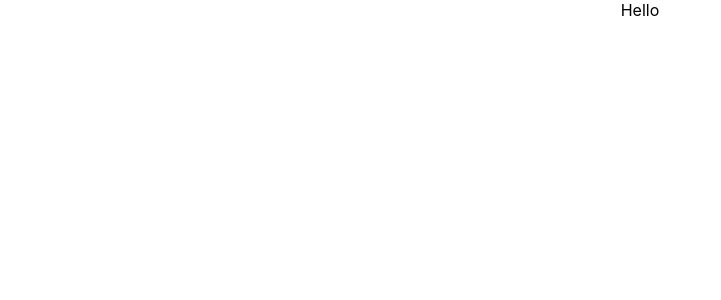
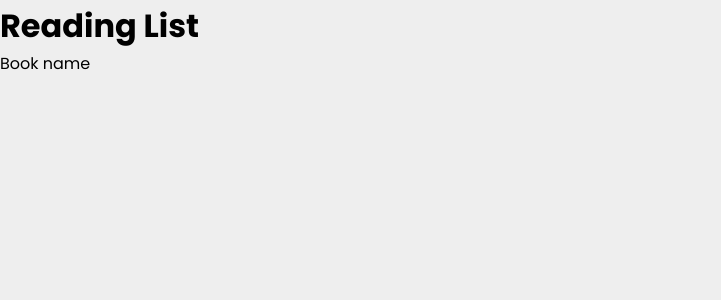
Before and after one commit to dennyhong96/graphql-node-react, a React (Create React App) app in the folder client/: page / in a window 1280 px wide. Shown: the top 300 px of the page, without its empty margins (0-721 px from the left). Built offline with nearby package versions, Linux system fonts and the light colour scheme.

Commit message:
Setup BookList component

```diff
--- a/client/package.json
+++ b/client/package.json
@@ -30,5 +30,6 @@
       "last 1 firefox version",
       "last 1 safari version"
     ]
-  }
+  },
+  "proxy": "http://localhost:5000"
 }
--- a/client/src/App.css
+++ b/client/src/App.css
@@ -1,38 +1,43 @@
-.App {
-  text-align: center;
+@import url("https://fonts.googleapis.com/css2?family=Poppins:ital,wght@0,100;0,200;0,300;0,400;0,500;0,600;0,700;0,800;0,900;1,100;1,200;1,300;1,400;1,500;1,600;1,700;1,800;1,900&display=swap");
+
+*,
+*::before,
+*::after {
+  margin: 0;
+  padding: 0;
+  box-sizing: border-box;
 }
 
-.App-logo {
-  height: 40vmin;
-  pointer-events: none;
+html {
+  font-size: 62.5%;
 }
 
-@media (prefers-reduced-motion: no-preference) {
-  .App-logo {
-    animation: App-logo-spin infinite 20s linear;
+body {
+  font-family: "Poppins", sans-serif;
+  font-size: 1.6rem;
+  line-height: 1.6;
+  font-weight: 400;
+  background-color: #eee;
+}
+
+a {
+  text-decoration: none;
+  color: inherit;
+}
+
+button {
+  border: none;
+  cursor: pointer;
+  &:focus {
+    outline: none;
   }
 }
 
-.App-header {
-  background-color: #282c34;
-  min-height: 100vh;
-  display: flex;
-  flex-direction: column;
-  align-items: center;
-  justify-content: center;
-  font-size: calc(10px + 2vmin);
-  color: white;
+ul,
+ol {
+  list-style: none;
 }
 
-.App-link {
-  color: #61dafb;
+img {
+  width: 100%;
 }
-
-@keyframes App-logo-spin {
-  from {
-    transform: rotate(0deg);
-  }
-  to {
-    transform: rotate(360deg);
-  }
-}
--- a/client/src/App.js
+++ b/client/src/App.js
@@ -1,9 +1,15 @@
 import React from "react";
 
+import BookList from "./components/BookList";
 import "./App.css";
 
 function App() {
-  return <div className="App">Hello</div>;
+  return (
+    <div id="main">
+      <h1>Reading List</h1>
+      <BookList />
+    </div>
+  );
 }
 
 export default App;
--- /dev/null
+++ b/client/src/components/BookList.js
@@ -0,0 +1,13 @@
+import React from "react";
+
+const BookList = () => {
+  return (
+    <div>
+      <ul id="book-list">
+        <li>Book name</li>
+      </ul>
+    </div>
+  );
+};
+
+export default BookList;
--- a/client/src/index.css
+++ /dev/null
@@ -1,13 +0,0 @@
-body {
-  margin: 0;
-  font-family: -apple-system, BlinkMacSystemFont, 'Segoe UI', 'Roboto', 'Oxygen',
-    'Ubuntu', 'Cantarell', 'Fira Sans', 'Droid Sans', 'Helvetica Neue',
-    sans-serif;
-  -webkit-font-smoothing: antialiased;
-  -moz-osx-font-smoothing: grayscale;
-}
-
-code {
-  font-family: source-code-pro, Menlo, Monaco, Consolas, 'Courier New',
-    monospace;
-}
--- a/client/src/index.js
+++ b/client/src/index.js
@@ -1,6 +1,6 @@
 import React from "react";
 import ReactDOM from "react-dom";
-import "./index.css";
+
 import App from "./App";
 
 ReactDOM.render(
```
